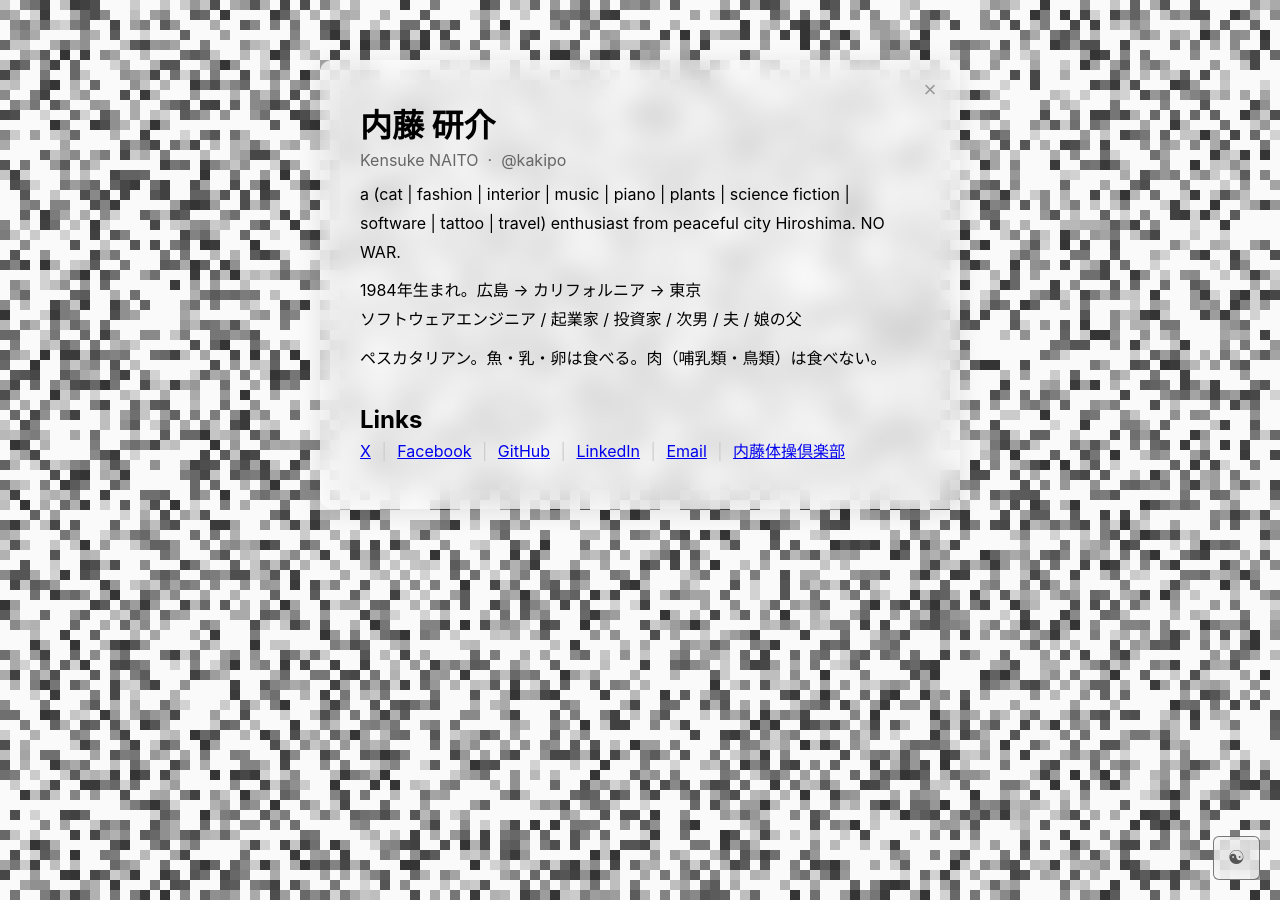
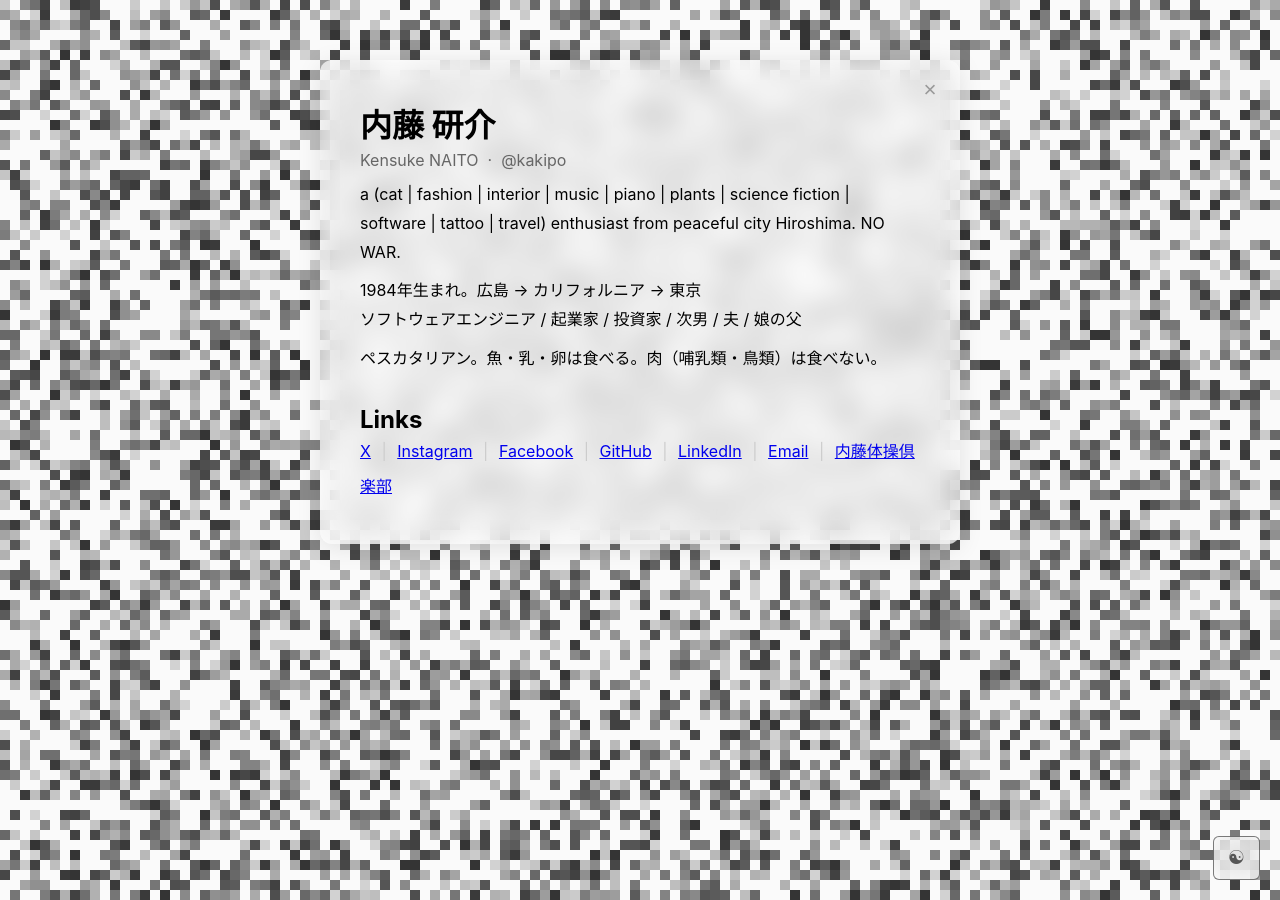
Before and after one commit to kakipo/kakipo.com, a Jekyll site: the page built from index.md, in a window 1280 px wide. Built offline with Jekyll 4.4.1, drawn with Linux system fonts in a browser that asks for light colours.

Commit message:
Add Instagram link to profile and schema.org sameAs
Co-Authored-By: Claude Sonnet 4.6 <noreply@anthropic.com>

```diff
--- a/_layouts/home.html
+++ b/_layouts/home.html
@@ -31,6 +31,7 @@
     "homeLocation": { "@type": "Place", "name": "東京" },
     "sameAs": [
       "https://x.com/kakipo",
+      "https://www.instagram.com/kakipo",
       "https://www.facebook.com/kensuke.naito",
       "https://github.com/kakipo",
       "https://www.linkedin.com/in/kakipo",
--- a/index.md
+++ b/index.md
@@ -15,6 +15,8 @@ layout: home
   <div class="links">
     <a href="https://x.com/kakipo" aria-label="X (Twitter)" rel="noopener noreferrer" lang="en">X</a>
     <span aria-hidden="true">|</span>
+    <a href="https://www.instagram.com/kakipo" rel="noopener noreferrer" lang="en">Instagram</a>
+    <span aria-hidden="true">|</span>
     <a href="https://www.facebook.com/kensuke.naito" rel="noopener noreferrer" lang="en">Facebook</a>
     <span aria-hidden="true">|</span>
     <a href="https://github.com/kakipo" rel="noopener noreferrer" lang="en">GitHub</a>
--- a/preview.html
+++ b/preview.html
@@ -31,6 +31,7 @@
     "homeLocation": { "@type": "Place", "name": "東京" },
     "sameAs": [
       "https://x.com/kakipo",
+      "https://www.instagram.com/kakipo",
       "https://www.facebook.com/kensuke.naito",
       "https://github.com/kakipo",
       "https://www.linkedin.com/in/kakipo",
@@ -192,6 +193,8 @@
       <h2 id="links-heading" lang="en">Links</h2>
       <div class="links">
         <a href="https://x.com/kakipo" aria-label="X (Twitter)" rel="noopener noreferrer" lang="en">X</a>
+        <span aria-hidden="true">|</span>
+        <a href="https://www.instagram.com/kakipo" rel="noopener noreferrer" lang="en">Instagram</a>
         <span aria-hidden="true">|</span>
         <a href="https://www.facebook.com/kensuke.naito" rel="noopener noreferrer" lang="en">Facebook</a>
         <span aria-hidden="true">|</span>
```
